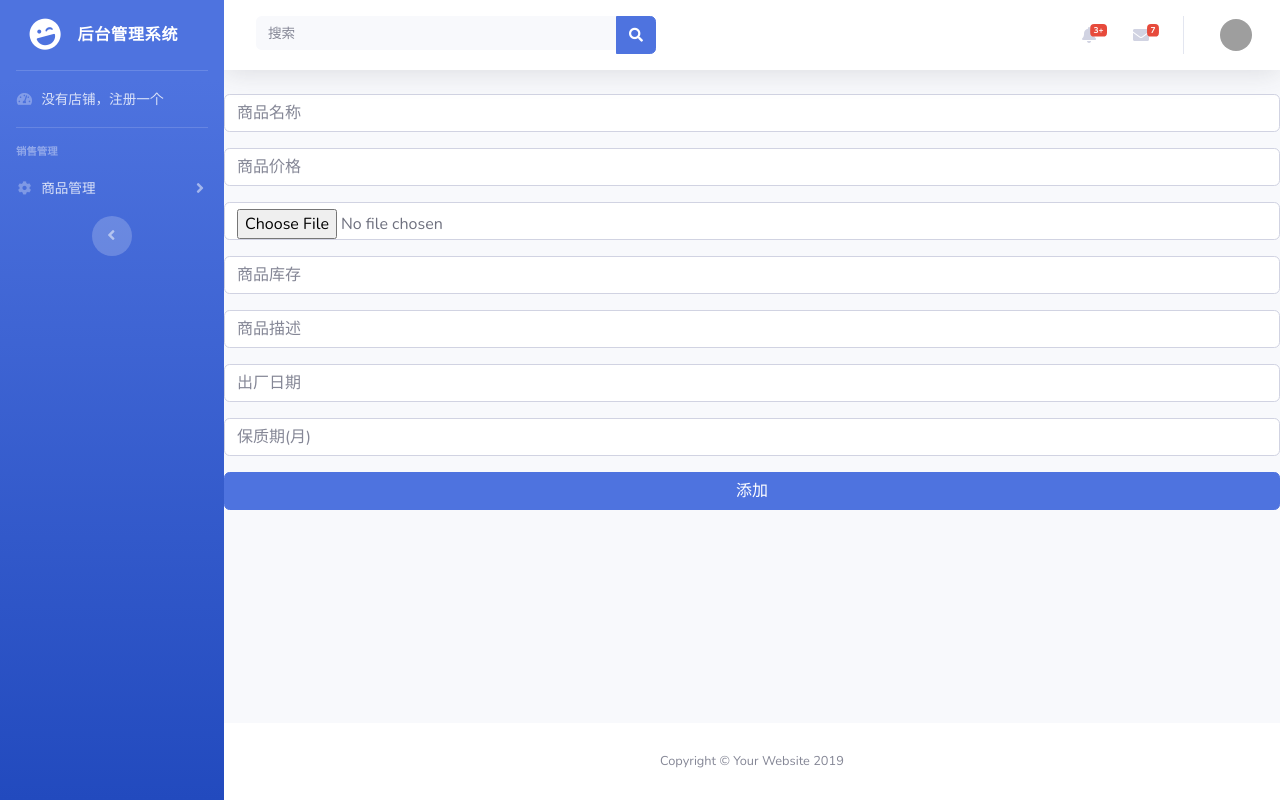
After one commit to fanan-uyun/DjangoShop, a Django app: page /Store/add_good/ in a window 1280 px wide. The commit adds this page. Run offline with Django 3.2, Linux system fonts and the light colour scheme; some libraries are stand-ins or nearby versions; grey boxes are pictures that could not be loaded.

Commit message:
添加商品功能

```diff
--- /dev/null
+++ b/Store/templates/store/add_goods.html
@@ -0,0 +1,41 @@
+{% extends "store/base.html" %}
+
+{% block title %}
+    后台管理首页
+{% endblock %}
+
+        {% block content %}
+        <form class="form" method="post" enctype="multipart/form-data">
+            <div class="form-group">
+                {% csrf_token %}
+            </div>
+            <div class="form-group">
+                <input type="text" class="form-control form-control-user"  name="goods_name" placeholder="商品名称">
+            </div>
+            <div class="form-group">
+                <input type="text" class="form-control form-control-user"  name="goods_price" placeholder="商品价格">
+            </div>
+            <div class="form-group">
+                <input type="file" class="form-control form-control-user"  name="goods_image" placeholder="商品图片">
+            </div>
+            <div class="form-group">
+                <input type="text" class="form-control form-control-user"  name="goods_number" placeholder="商品库存">
+            </div>
+            <div class="form-group">
+                <input type="text" class="form-control form-control-user"  name="goods_description" placeholder="商品描述">
+            </div>
+
+            <div class="form-group">
+                <input type="text" class="form-control form-control-user"  name="goods_date" placeholder="出厂日期">
+            </div>
+            <div class="form-group">
+                <input type="text" class="form-control form-control-user"  name="goods_safeDate" placeholder="保质期(月)">
+            </div>
+            <div class="form-group">
+                <input type="hidden" class="form-control form-control-user"  name="store_id" value="1">
+            </div>
+            <div class="form-group">
+                <input class="btn btn-primary btn-block" type="submit" value="添加">
+            </div>
+        </form>
+        {% endblock %}
--- a/Store/templates/store/base.html
+++ b/Store/templates/store/base.html
@@ -71,7 +71,7 @@
         <div id="collapseTwo" class="collapse" aria-labelledby="headingTwo" data-parent="#accordionSidebar">
           <div class="bg-white py-2 collapse-inner rounded">
             <h6 class="collapse-header">商品信息:</h6>
-            <a class="collapse-item" href="#">添加商品</a>
+            <a class="collapse-item" href="/Store/add_good/">添加商品</a>
             <a class="collapse-item" href="#">商品列表</a>
             <a class="collapse-item" href="#">商品详情</a>
           </div>
--- a/Store/urls.py
+++ b/Store/urls.py
@@ -11,5 +11,6 @@ urlpatterns = [
 ]
 
 urlpatterns += [
-    path('store_register/', store_register)
+    path('store_register/', store_register),
+    path('add_good/', add_goods)
 ]
--- a/Store/views.py
+++ b/Store/views.py
@@ -175,3 +175,36 @@ def store_register(request):
 
 
     return render(request,"store/store_register.html",locals())
+
+def add_goods(request):
+    if request.method == "POST":
+        good_postData = request.POST
+        goods_name = good_postData.get("goods_name")
+        goods_price = good_postData.get("goods_price")
+        goods_number = good_postData.get("goods_number")
+        goods_description = good_postData.get("goods_description")
+        goods_date = good_postData.get("goods_date")
+        goods_safeDate = good_postData.get("goods_safeDate")
+
+        goods_image = request.FILES.get("goods_image")
+        store_id = good_postData.get("store_id")
+
+        # 保存正常数据
+        goods = Goods()
+        goods.goods_name = goods_name
+        goods.goods_price = goods_price
+        goods.goods_number = goods_number
+        goods.goods_description = goods_description
+        goods.goods_date = goods_date
+        goods.goods_safeDate = goods_safeDate
+        goods.goods_image = goods_image
+        goods.save()
+
+        # 保存多对多数据
+        goods.store_id.add(
+            Store.objects.get(id=int(store_id))
+        )
+        goods.save()
+
+
+    return render(request,"store/add_goods.html")
```
Also changed, not shown: README.md, db.sqlite3, images/add_goods.jpg (added), static/store/images/tx7.jpg (added).
